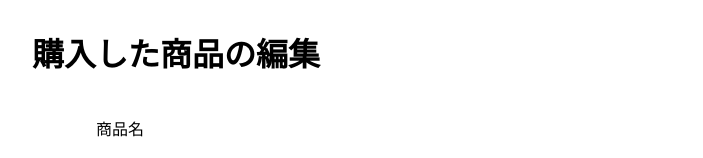
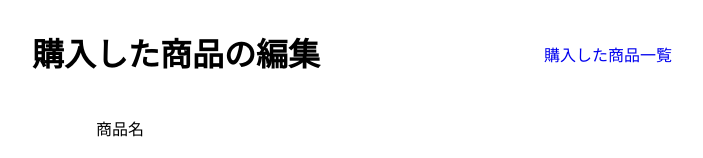
Before and after one commit to katsukiwataru/household-account-book-app, a React app: page /post/1 in a window 1280 px wide. Shown: the top 158 px of the page, without its empty margins (288-991 px from the left). Built offline with nearby package versions, Linux system fonts and the light colour scheme.

Commit message:
feat: split UI and State

```diff
--- a/src/client/components/homeComp.tsx
+++ b/src/client/components/homeComp.tsx
@@ -29,6 +29,7 @@ const Home: React.FC<Props> = ({ products }) => {
                 <Price>{product.price}円</Price>
                 <Id>
                   <Link to={`/post/${product.id}`}>編集</Link>
+                  <span>削除</span>
                 </Id>
               </Product>
             </React.Fragment>
--- /dev/null
+++ b/src/client/components/postDescComp.tsx
@@ -0,0 +1,26 @@
+import React from 'react';
+import { Link } from 'react-router-dom';
+import styled from 'styled-components';
+
+type Props = {};
+
+const Home: React.FC<Props> = () => {
+  return (
+    <ProductTop>
+      <h1>購入した商品の編集</h1>
+      <p>
+        <Link to={`/`}>購入した商品一覧</Link>
+      </p>
+    </ProductTop>
+  );
+};
+
+const ProductTop = styled.div`
+  display: flex;
+  justify-content: space-between;
+  width: 50%;
+  margin: 10px auto;
+  align-items: center;
+`;
+
+export default Home;
--- a/src/client/container/postDesc.tsx
+++ b/src/client/container/postDesc.tsx
@@ -2,6 +2,7 @@ import React, { useState } from 'react';
 import { match } from 'react-router-dom';
 import history from '../plugins/history';
 import styled from 'styled-components';
+import PostDescComp from '../components/postDescComp';
 
 type Props = {
   match: match<{
@@ -61,11 +62,10 @@ const PostDesc: React.FC<Props> = ({ match }) => {
       setPrice(priceNumber);
     }
   };
+
   return (
     <>
-      <ProductTop>
-        <h1>購入した商品の編集</h1>
-      </ProductTop>
+      <PostDescComp />
       <FormArea>
         {queryArgs.map((queryArg, index) => {
           return (
@@ -83,14 +83,6 @@ const PostDesc: React.FC<Props> = ({ match }) => {
   );
 };
 
-const ProductTop = styled.div`
-  display: flex;
-  justify-content: space-between;
-  width: 50%;
-  margin: 10px auto;
-  align-items: center;
-`;
-
 const FormArea = styled.div`
   width: 40%;
   margin: 0 auto;
```
